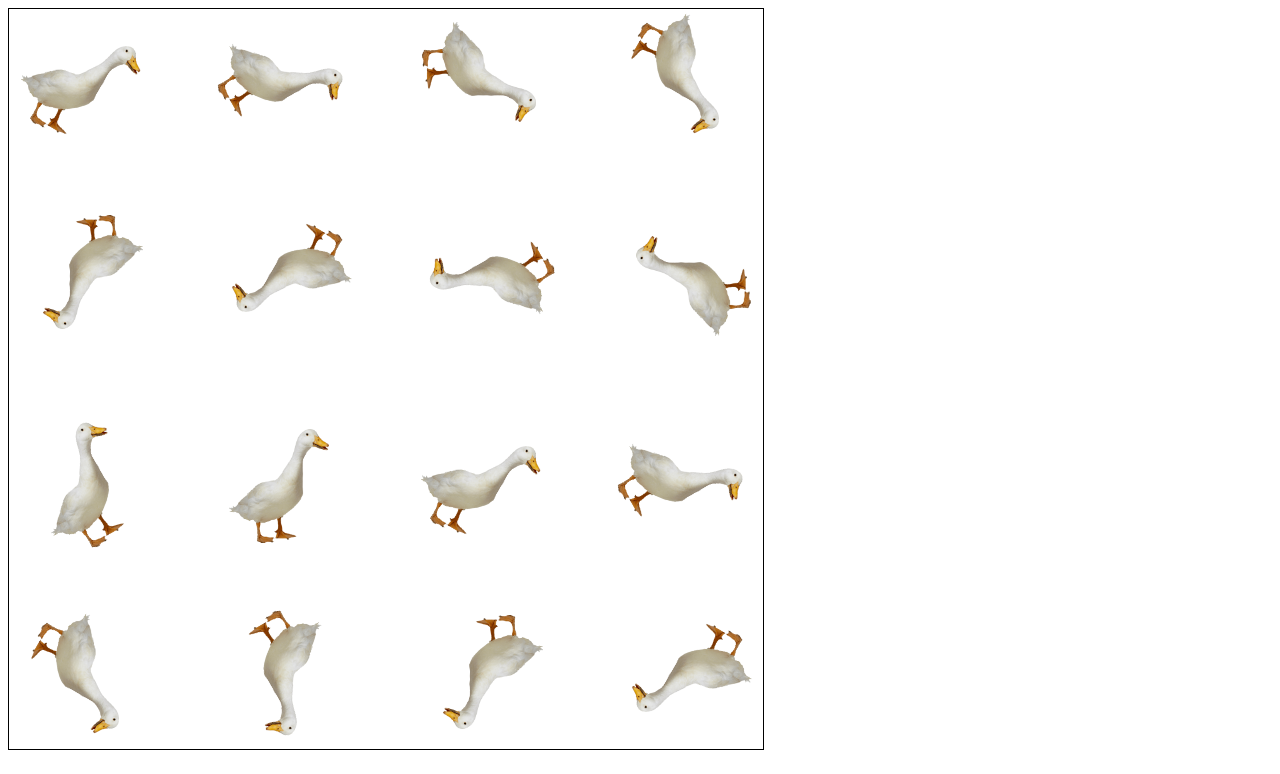
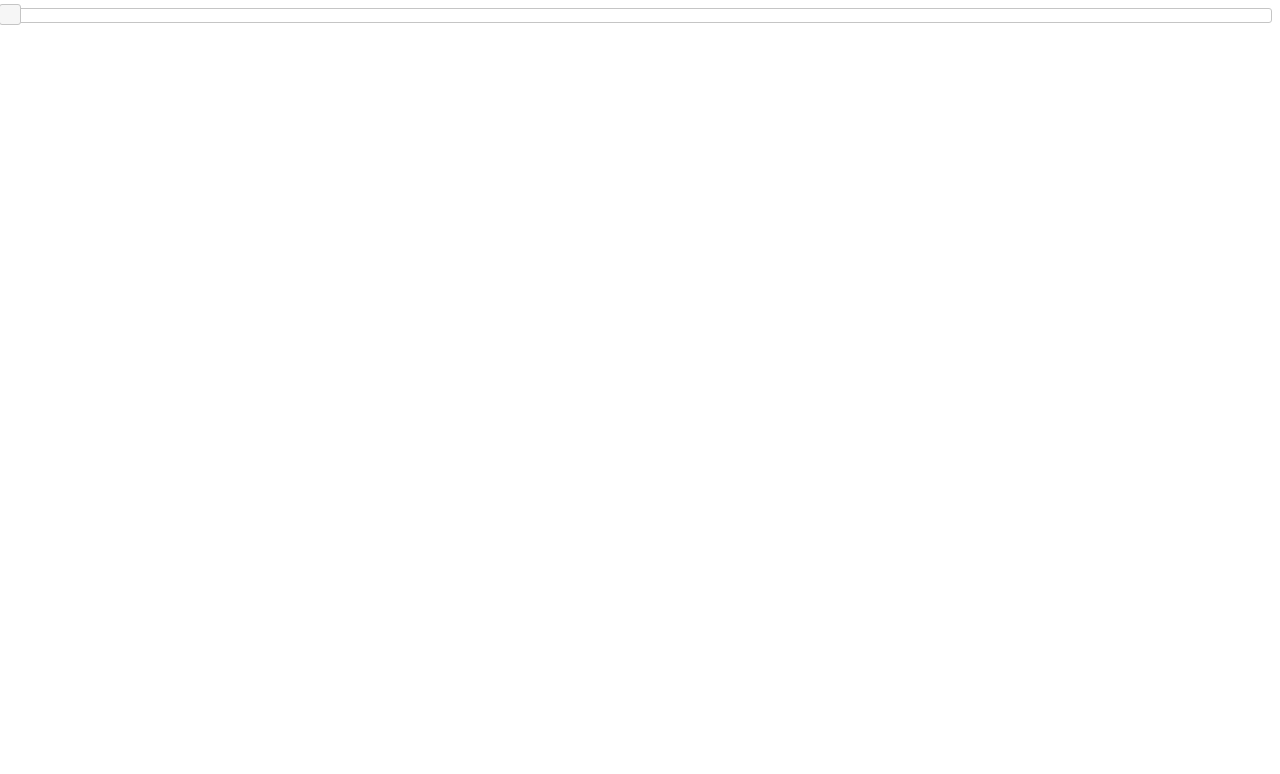
Before and after one commit to adam-zakaria/goose-rotate, a website: page index.html in a window 1280 px wide. Drawn offline with nearby package versions, Linux system fonts and the light colour scheme.

Commit message:
Added the slider

```diff
--- a/gen.js
+++ b/gen.js
@@ -1,7 +1,11 @@
-var canvas = document.getElementById('canvas'),
-context = canvas.getContext('2d');
+//var canvas = document.getElementById('canvas'),
+//context = canvas.getContext('2d');
 
-make_base();
+
+  $( function() {
+    $( "#slider" ).slider();
+  } );
+//make_base();
 
 function make_base()
 {
@@ -9,15 +13,24 @@ function make_base()
   base_image.src = 'goose.png';
   context.save();
   rotate = 0;
+  numElements = 7;
+  numRows = numElements;
+  numColumns = numElements;
+  //numRows = 4;
+  //numColumns = 4;
+  gapPlusWidth = 800/numElements;
+  width = gapPlusWidth * .5;
+  //width = 100 * base_image.height / base_image.width;
+  //height = 100;
   base_image.onload = function(){
-    for(i=0; i<=4; i++){
-      for(j=0; j<=4; j++){
-        startX = 200*j+20;
-        startY = 200*i+20;
-        width = 100 * base_image.height / base_image.width;
-        console.log(`width: ${width}`);
-        height = 100;
-        rotate += 30;
+    for(i=0; i<=numRows; i++){
+      for(j=0; j<=numColumns; j++){
+        //height = width * base_image.width / base_image.height;
+        height = width * base_image.height / base_image.width;
+        startX = gapPlusWidth*j+20;
+        startY = gapPlusWidth*i+20;
+        //rotate += 30;
+        rotate += Math.random()*360;
         context.translate(startX + .5*width, startY + .5*height); //x + .5*width, y + .5*height
         context.rotate((Math.PI / 180) * rotate); // rotate
         context.translate(-1 * (startX + .5*width), -1 * (startY + .5*height)); //x + .5*width, y + .5*height
@@ -28,5 +41,9 @@ function make_base()
         console.log(`startY = ${startY}`);
       }
     }
+    console.log(`height: ${height}`);
+    console.log(`width: ${width}`);
+    console.log(`width/height: ${width/height}`);
+    console.log(`gapPlusWidth: ${gapPlusWidth}`);
   }
 }
--- a/index.html
+++ b/index.html
@@ -3,15 +3,23 @@
 <head>
     <title> The simplest HTML example
     </title>
+
+    <link rel="stylesheet" href="jquery-ui-1.12.1/jquery-ui.min.css">
+    <script src="jquery-ui-1.12.1/external/jquery/jquery.js"></script>
+    <script src="jquery-ui-1.12.1/jquery-ui.min.js"></script>
+
 </head>
 
 <body>
 
-    <canvas id="canvas" width="754px" height="740px" style="border:1px solid #000000;">
-    </canvas>
+    <!--<canvas id="canvas" width="754px" height="740px" style="border:1px solid #000000;">
+    </canvas>-->
+    <div id="slider"></div>
 </body>
 <!--<script src="https://cdnjs.cloudflare.com/ajax/libs/p5.js/1.4.0/p5.min.js" integrity="sha512-N4kV7GkNv7QR7RX9YF/olywyIgIwNvfEe2nZtfyj73HdjCUkAfOBDbcuJ/cTaN04JKRnw1YG1wnUyNKMsNgg3g==" crossorigin="anonymous" referrerpolicy="no-referrer"></script>-->
+
 <script src='gen.js'> </script>
+
 <!--<script src='rotate.js'> </script>-->
 
 </html>
```
Also changed, not shown: README.md, duck crop.png (deleted), duck.png (deleted).
